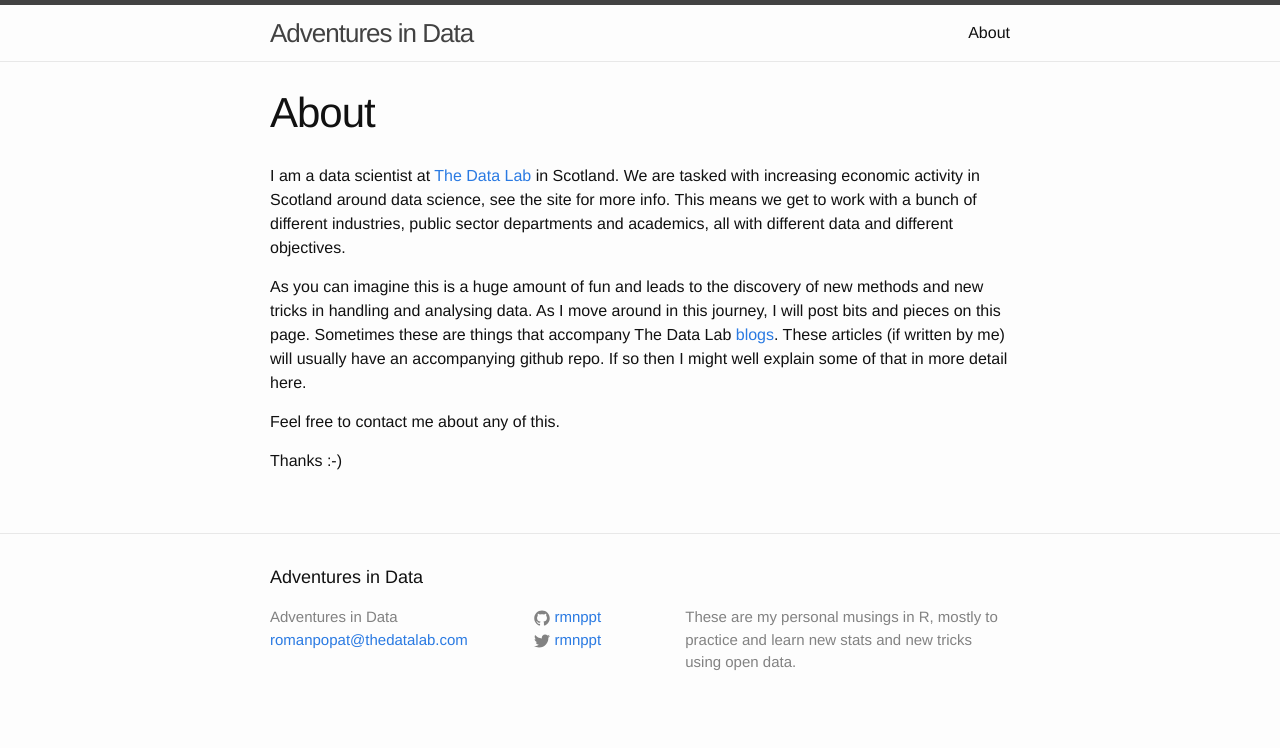
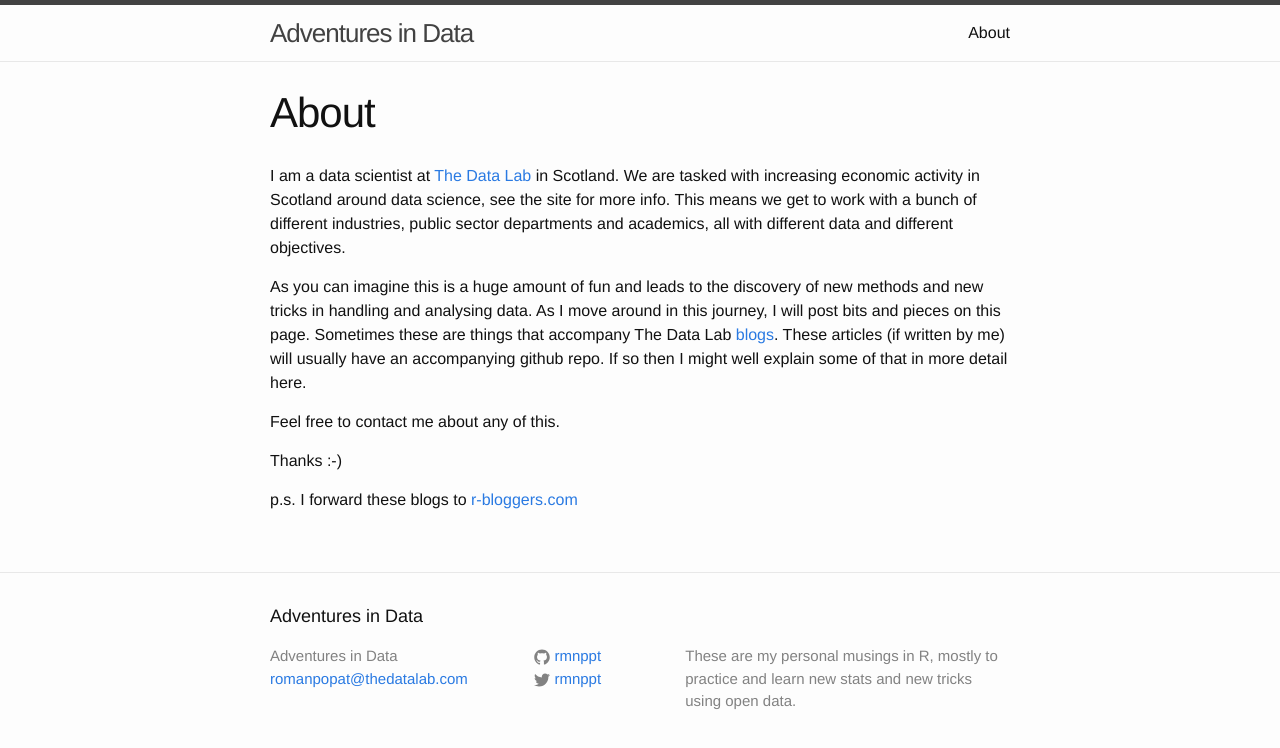
Before and after one commit to rmnppt/rmnppt.github.io, a Jekyll site: the page built from about.md, in a window 1280 px wide. Shown: the top 748 px of the page. Built offline with Jekyll 4.4.1, drawn with Linux system fonts in a browser that asks for light colours; Markdown is read by kramdown in place of the engine named in the settings.

Commit message:
added a link to r-bloggers.com in the about page

```diff
--- a/about.md
+++ b/about.md
@@ -12,3 +12,5 @@ Feel free to contact me about any of this.
 
 Thanks
 :-)
+
+p.s. I forward these blogs to [r-bloggers.com](r-bloggers.com)
```
